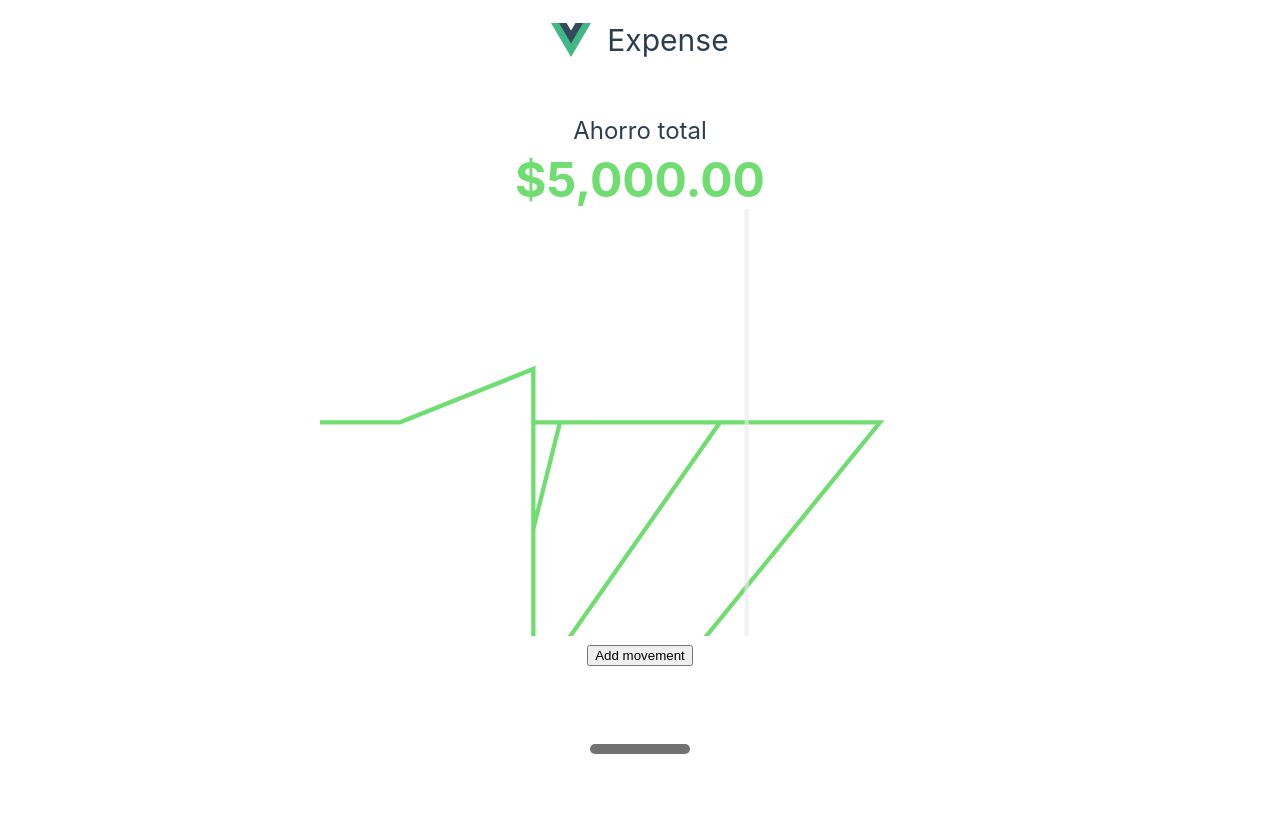
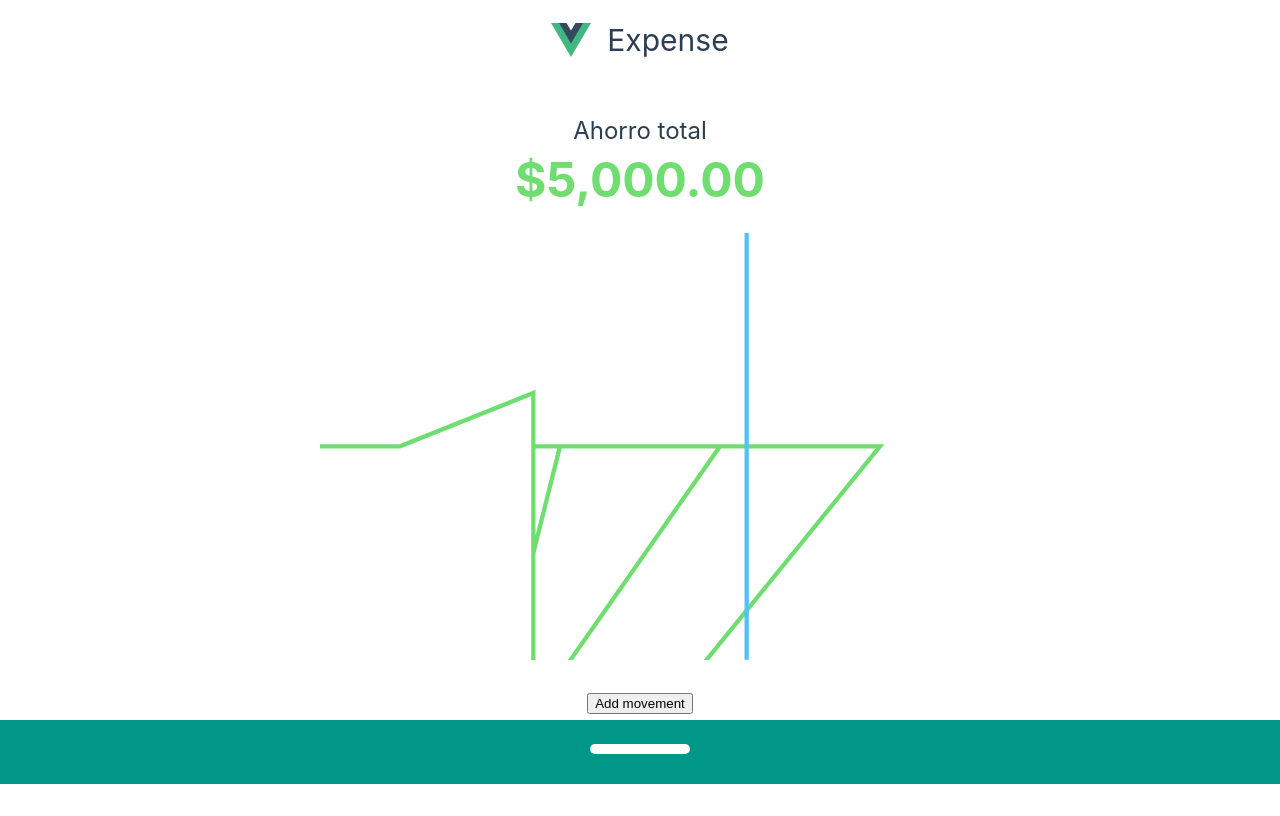
Before and after one commit to DavidBarcenas/vue-my-learning-path, a Vue app in the folder expense-control/: page / in a window 1280 px wide. Built offline with nearby package versions, Linux system fonts and the light colour scheme.

Commit message:
change colors

```diff
--- a/expense-control/src/components/graphic.vue
+++ b/expense-control/src/components/graphic.vue
@@ -43,7 +43,7 @@ export default {
         :points="points"
       />
       <line
-        stroke="#ebebeba3"
+        stroke="#4FC3F7"
         stroke-width="2"
         x1="200"
         y1="0"
--- a/expense-control/src/components/layout.vue
+++ b/expense-control/src/components/layout.vue
@@ -35,8 +35,8 @@ export default {
   width: 100%;
   z-index: 10;
   max-height: 70%;
-  background-color: #fff;
-  color: #717171;
+  background-color: #009688;
+  color: #fff;
   text-align: center;
   overflow-y: scroll;
 }
@@ -48,7 +48,7 @@ export default {
   display: block;
   width: 100px;
   height: 10px;
-  background-color: #717171;
+  background-color: #fff;
   border-radius: 10px;
   margin: 0 auto;
 }
--- a/expense-control/src/components/movements.vue
+++ b/expense-control/src/components/movements.vue
@@ -41,6 +41,6 @@ export default {
   color: red;
 }
 .green {
-  color: green;
+  color: #fff;
 }
 </style>
--- a/expense-control/src/components/resume.vue
+++ b/expense-control/src/components/resume.vue
@@ -50,6 +50,6 @@ export default {
 }
 .resume-container .chart {
   width: 50%;
-  margin: auto;
+  margin: 1.5rem auto;
 }
 </style>
```
